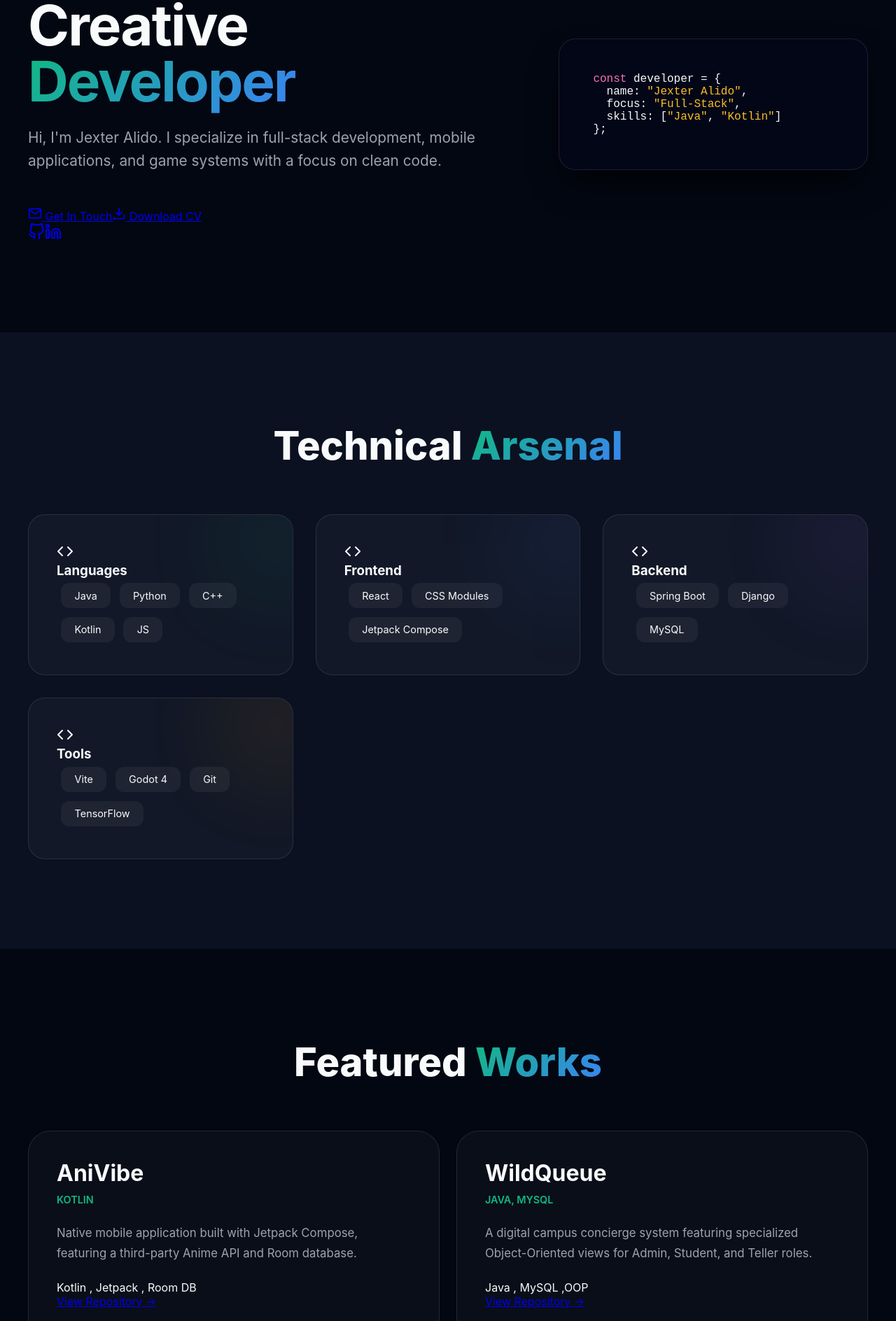
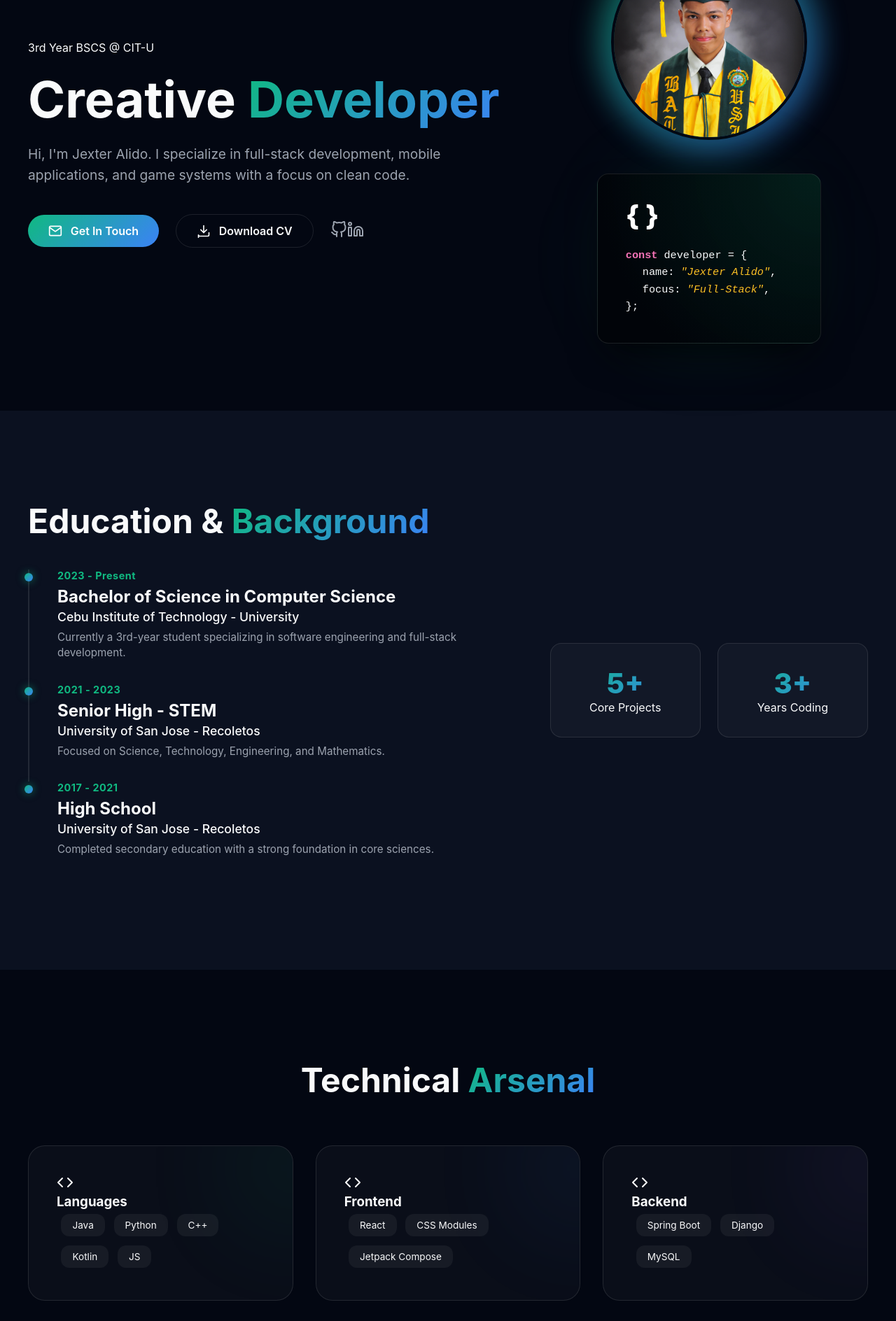
Before and after one commit to Jxrtd/portfolio, a React (Vite) app: page / in a window 1280 px wide. Shown: the part 240-2128 px from the top of the page at 70% size. Built offline with nearby package versions, Linux system fonts and the light colour scheme.

Commit message:
fix css and added profile

```diff
--- a/src/App.jsx
+++ b/src/App.jsx
@@ -1,5 +1,6 @@
 import React from "react";
 import myResume from "./assets/Alido_Resume (2).pdf";
+import myProfilePic from "./assets/pfp.png";
 
 // --- CUSTOM SVG COMPONENTS ---
 const GithubIcon = () => (
@@ -79,8 +80,6 @@ const CodeIcon = () => (
   </svg>
 );
 
-// --- SECTIONS ---
-
 function Navigation() {
   return (
     <nav className="nav-blur">
@@ -92,6 +91,7 @@ function Navigation() {
         </div>
         <div className="nav-links">
           <a href="#about">About</a>
+          <a href="#cv-summary">Education</a>
           <a href="#skills">Skills</a>
           <a href="#projects">Projects</a>
         </div>
@@ -120,7 +120,11 @@ function Hero() {
             >
               <MailIcon /> Get In Touch
             </a>
-            <a href={myResume} download className="btn btn-outline">
+            <a
+              href={myResume}
+              download="Alido_Resume.pdf"
+              className="btn btn-outline"
+            >
               <DownloadIcon /> Download CV
             </a>
             <div className="social-group">
@@ -143,22 +147,103 @@ function Hero() {
             </div>
           </div>
         </div>
+
+        {/* UPDATED VISUAL SECTION WITH PROFILE PICTURE */}
         <div className="hero-visual">
-          <div className="code-display-box">
-            <pre className="code-snippet">
-              <code>
-                <span className="token-keyword">const</span> developer = {"{"}{" "}
-                <br />
-                &nbsp;&nbsp;name:{" "}
-                <span className="token-string">"Jexter Alido"</span>,<br />
-                &nbsp;&nbsp;focus:{" "}
-                <span className="token-string">"Full-Stack"</span>,<br />
-                &nbsp;&nbsp;skills: [
-                <span className="token-string">"Java"</span>,{" "}
-                <span className="token-string">"Kotlin"</span>]<br />
-                {"}"};
-              </code>
-            </pre>
+          <div className="hero-image-container">
+            <div className="image-glow"></div>
+            <img
+              src={myProfilePic}
+              alt="Jexter Alido"
+              className="profile-img"
+            />
+          </div>
+
+          <div className="hero-code-box">
+            <div className="code-display">
+              <span className="code-braces">{"{ }"}</span>
+              <pre className="code-snippet">
+                <code>
+                  <span className="code-line">
+                    <span className="code-keyword">const</span> developer ={" "}
+                    {"{"}
+                  </span>
+                  <span className="code-line indent-1">
+                    name: <span className="code-value">"Jexter Alido"</span>,
+                  </span>
+                  <span className="code-line indent-1">
+                    focus: <span className="code-value">"Full-Stack"</span>,
+                  </span>
+                  <span className="code-line">{"}"};</span>
+                </code>
+              </pre>
+            </div>
+          </div>
+        </div>
+      </div>
+    </section>
+  );
+}
+
+// EDUCATION & BACKGROUND COMPONENT
+function CVExperience() {
+  const education = [
+    {
+      year: "2023 - Present",
+      title: "Bachelor of Science in Computer Science",
+      org: "Cebu Institute of Technology - University",
+      desc: "Currently a 3rd-year student specializing in software engineering and full-stack development.",
+    },
+    {
+      year: "2021 - 2023",
+      title: "Senior High - STEM",
+      org: "University of San Jose - Recoletos",
+      desc: "Focused on Science, Technology, Engineering, and Mathematics.",
+    },
+    {
+      year: "2017 - 2021",
+      title: "High School",
+      org: "University of San Jose - Recoletos",
+      desc: "Completed secondary education with a strong foundation in core sciences.",
+    },
+  ];
+
+  return (
+    <section className="section bg-alt" id="cv-summary">
+      <div className="container">
+        <div className="cv-grid">
+          <div className="cv-info">
+            <h2
+              className="section-title"
+              style={{ textAlign: "left", marginBottom: "2.5rem" }}
+            >
+              Education & <span className="gradient-text">Background</span>
+            </h2>
+
+            <div className="timeline">
+              {education.map((edu, index) => (
+                <div key={index} className="cv-item">
+                  <div className="cv-dot"></div>
+                  <div className="cv-content">
+                    <p className="cv-date">{edu.year}</p>
+                    <h3>{edu.title}</h3>
+                    <p className="cv-org">{edu.org}</p>
+                    <p className="cv-desc">{edu.desc}</p>
+                  </div>
+                </div>
+              ))}
+            </div>
+          </div>
+
+          <div className="cv-stats">
+            <div className="stat-card">
+              <span className="stat-num">5+</span>
+              <span className="stat-label">Core Projects</span>
+            </div>
+            <div className="stat-card">
+              <span className="stat-num">3+</span>
+              <span className="stat-label">Years Coding</span>
+            </div>
           </div>
         </div>
       </div>
@@ -185,13 +270,12 @@ function Skills() {
     },
     {
       category: "Tools",
-      items: ["Vite", "Godot 4", "Git", "TensorFlow"],
+      items: ["Vite", "Godot 4", "Git"],
       color: "#f59e0b",
     },
   ];
-
   return (
-    <section className="section bg-alt" id="skills">
+    <section className="section" id="skills">
       <div className="container">
         <h2 className="section-title">
           Technical <span className="gradient-text">Arsenal</span>
@@ -228,54 +312,53 @@ function Projects() {
     {
       title: "AniVibe",
       subtitle: "Kotlin",
-      desc: "Native mobile application built with Jetpack Compose, featuring a third-party Anime API and Room database.",
-      tags: ["Kotlin ,", " Jetpack ,", " Room DB "],
+      desc: "Native mobile app with Jetpack Compose and Room database.",
+      tags: ["Kotlin", "Jetpack", "Room"],
       link: "https://github.com/Jxrtd/AniVibe",
     },
     {
       title: "WildQueue",
       subtitle: "Java, MySQL",
-      desc: "A digital campus concierge system featuring specialized Object-Oriented views for Admin, Student, and Teller roles.",
-      tags: ["Java ,", " MySQL ,", "OOP "],
+      desc: "Digital concierge with specialized OOP views for Admin and Students.",
+      tags: ["Java", "MySQL", "OOP"],
       link: "https://github.com/jangkayl/WildQueue",
     },
     {
-      title: "BankRap E-Wallet",
+      title: "BankRap",
       subtitle: "Python, Django",
-      desc: "P2P micro-lending platform designed for student borrowers through a secure digital ecosystem.",
-      tags: ["Python ,", " Django ,", " MySQL "],
+      desc: "P2P micro-lending platform handling complex secure schemas.",
+      tags: ["Python", "Django", "MySQL"],
       link: "https://github.com/jangkayl/BankRap---Django",
     },
     {
       title: "CineHub",
       subtitle: "React",
-      desc: "Responsive SPA using React and Vite featuring a custom favoriting system with Local Storage persistence.",
-      tags: ["React ,", " Vite ,", " API "],
+      desc: "Responsive movie browsing SPA with Local Storage persistence.",
+      tags: ["React", "Vite", "API"],
       link: "https://github.com/Jxrtd/CineHub",
     },
     {
       title: "Tepok",
-      subtitle: "Godot 4, GDScript",
-      desc: "Customizable game configuration interface with real-time sensitivity scaling and multi-channel audio mixing.",
-      tags: ["Godot 4 ,", " GDScript ,", " Game UI "],
+      subtitle: "Godot 4",
+      desc: "Puzzle platformer with dynamic UI and audio systems.",
+      tags: ["Godot 4", "GDScript"],
       link: "https://github.com/drewdreww/tepok-game",
     },
   ];
-
   return (
-    <section className="section" id="projects">
+    <section className="section bg-alt" id="projects">
       <div className="container">
         <h2 className="section-title">
           Featured <span className="gradient-text">Works</span>
         </h2>
-        <div className="project-bento-grid">
+        <div className="project-grid">
           {projects.map((p, i) => (
-            <div key={i} className="bento-project-card">
+            <div key={i} className="glass-project-card">
               <div className="project-header">
                 <h3>{p.title}</h3>
                 <span className="project-subtitle">{p.subtitle}</span>
               </div>
-              <p className="project-desc">{p.desc}</p>
+              <p className="project-desc-long">{p.desc}</p>
               <div className="tag-row">
                 {p.tags.map((t) => (
                   <span key={t} className="mini-tag">
@@ -289,7 +372,7 @@ function Projects() {
                 rel="noreferrer"
                 className="project-link"
               >
-                View Repository →
+                View Repo →
               </a>
             </div>
           ))}
@@ -305,6 +388,7 @@ function App() {
       <Navigation />
       <main>
         <Hero />
+        <CVExperience />
         <Skills />
         <Projects />
       </main>
@@ -314,5 +398,4 @@ function App() {
     </div>
   );
 }
-
 export default App;
--- a/src/index.css
+++ b/src/index.css
@@ -12,79 +12,191 @@
 body { background-color: var(--bg-dark); color: var(--text-main); font-family: 'Inter', sans-serif; }
 .gradient-text { background: var(--accent-gradient); -webkit-background-clip: text; -webkit-text-fill-color: transparent; }
 
-/* Sections */
+/* --- Code Snippet UI --- */
+.hero-code-box { position: relative; display: flex; justify-content: center; z-index: 1; }
+.hero-code-box::before { content: ''; position: absolute; inset: -1rem; background: radial-gradient(circle, rgba(16, 185, 129, 0.25) 0%, transparent 70%); border-radius: 2rem; filter: blur(50px); z-index: -1; }
+
+.code-display {
+  position: relative;
+  background: radial-gradient(circle at top right, rgba(16, 185, 129, 0.15), #010409 80%);
+  background-color: #010409;
+  border: 1px solid var(--border);
+  border-radius: 1rem;
+  padding: 2.5rem;
+  color: var(--text-main);
+  box-shadow: 0 25px 50px -12px rgba(0, 0, 0, 0.7);
+  min-width: 320px;
+}
+.code-braces { font-size: 2.5rem; font-weight: 800; line-height: 1; margin-bottom: 1.5rem; display: block; color: #ffffff; }
+.code-snippet { font-family: 'Fira Code', monospace; font-size: 0.95rem; line-height: 1.6; }
+.code-keyword { color: #f472b6; font-weight: 600; }
+.code-value { color: #fbbf24; font-style: italic; }
+.code-line { display: block; }
+.indent-1 { padding-left: 1.5rem; }
+
+/* --- Sections & Layout --- */
 .section { padding: 8rem 2rem; }
 .bg-alt { background-color: var(--bg-alt); }
 .container { max-width: 1200px; margin: 0 auto; }
-.section-title { font-size: 3.5rem; margin-bottom: 4rem; text-align: center; font-weight: 800; }
+.section-title { font-size: 3rem; margin-bottom: 4rem; text-align: center; }
 
-/* Nav */
+/* --- Nav --- */
 .nav-blur { position: fixed; top: 0; width: 100%; z-index: 100; background: rgba(3, 7, 18, 0.8); backdrop-filter: blur(10px); border-bottom: 1px solid var(--border); }
-.nav-content { max-width: 1200px; margin: 0 auto; padding: 1.2rem 2rem; display: flex; justify-content: space-between; align-items: center; }
-.nav-links a { text-decoration: none; color: var(--text-dim); transition: 0.3s; margin-left: 2.5rem; font-weight: 500; }
+.nav-content { max-width: 1200px; margin: 0 auto; padding: 1rem 2rem; display: flex; justify-content: space-between; align-items: center; }
+.nav-links a { text-decoration: none; color: var(--text-dim); transition: 0.3s; margin-left: 2rem; }
 .nav-links a:hover { color: #10b981; }
 
-/* Hero */
-.hero { padding: 12rem 2rem 8rem; }
-.hero-container { max-width: 1200px; margin: 0 auto; display: grid; grid-template-columns: 1.2fr 0.8fr; gap: 6rem; align-items: center; }
-.hero-title { font-size: 5rem; margin: 1.5rem 0; line-height: 1; letter-spacing: -2px; }
-.hero-description { font-size: 1.3rem; color: var(--text-dim); line-height: 1.6; margin-bottom: 3rem; }
+/* --- Hero & Buttons --- */
+.hero { padding: 10rem 2rem 6rem; }
+.hero-container { max-width: 1200px; margin: 0 auto; display: grid; grid-template-columns: 1.2fr 0.8fr; gap: 4rem; align-items: center; }
+.hero-title { font-size: 4.5rem; margin: 1.5rem 0; line-height: 1.1; }
+.hero-description { font-size: 1.2rem; color: var(--text-dim); line-height: 1.6; margin-bottom: 2.5rem; }
+.hero-actions { display: flex; align-items: center; gap: 1.5rem; flex-wrap: wrap; }
+.btn { padding: 0.8rem 1.8rem; border-radius: 50px; display: flex; align-items: center; gap: 0.75rem; font-weight: 600; text-decoration: none; transition: 0.3s; }
+.btn-primary { background: var(--accent-gradient); color: white; }
+.btn-outline { border: 1px solid var(--border); color: var(--text-main); }
+.btn-outline:hover { background: rgba(255, 255, 255, 0.05); border-color: #3b82f6; transform: translateY(-3px); }
+.social-btn { color: var(--text-dim); transition: 0.3s; }
+.social-btn:hover { color: #10b981; transform: scale(1.1); }
 
-/* Code Snippet Fix */
-.code-display-box {
-  background: #020617;
-  padding: 3rem;
-  border-radius: 1.5rem;
-  border: 1px solid var(--border);
-  box-shadow: 0 25px 50px -12px rgba(0, 0, 0, 0.8);
-}
-.code-snippet { font-family: 'Fira Code', monospace; color: #f8fafc; font-size: 1rem; }
-.token-keyword { color: #f472b6; }
-.token-string { color: #fbbf24; }
+/* --- CV / Background Section --- */
+.cv-grid { display: grid; grid-template-columns: 1.5fr 1fr; gap: 4rem; align-items: center; }
+.cv-item { position: relative; padding-left: 2rem; border-left: 2px solid var(--border); }
+.cv-dot { position: absolute; left: -7px; top: 0; width: 12px; height: 12px; border-radius: 50%; background: var(--accent-gradient); box-shadow: 0 0 10px rgba(16, 185, 129, 0.5); }
+.cv-content h3 { font-size: 1.4rem; margin-bottom: 0.5rem; }
+.cv-org { color: #10b981; font-weight: 600; }
+.cv-stats { display: grid; grid-template-columns: 1fr 1fr; gap: 1.5rem; }
+.stat-card { background: var(--glass); border: 1px solid var(--border); padding: 2rem; border-radius: 1rem; text-align: center; transition: 0.3s; }
+.stat-card:hover { transform: translateY(-5px); border-color: #3b82f6; }
+.stat-num { display: block; font-size: 2.5rem; font-weight: 800; background: var(--accent-gradient); -webkit-background-clip: text; -webkit-text-fill-color: transparent; }
 
-/* Projects Bento Grid */
-.project-bento-grid {
-  display: grid;
-  grid-template-columns: repeat(6, 1fr);
-  grid-auto-rows: minmax(300px, auto);
-  gap: 1.5rem;
+/* --- Skills & Projects --- */
+.skills-bento-grid { display: grid; grid-template-columns: repeat(auto-fit, minmax(280px, 1fr)); gap: 2rem; }
+.skill-bento-card { position: relative; background: var(--glass); border: 1px solid var(--border); border-radius: 24px; padding: 2.5rem; transition: 0.4s; overflow: hidden; }
+.skill-bento-card:hover { border-color: var(--accent-color); transform: translateY(-5px); }
+.skill-card-glow { position: absolute; top: -20%; right: -20%; width: 150px; height: 150px; background: var(--accent-color); filter: blur(80px); opacity: 0.1; }
+.skill-pill { background: rgba(255, 255, 255, 0.05); padding: 0.5rem 1rem; border-radius: 12px; font-size: 0.85rem; transition: 0.3s; display: inline-block; margin: 0.4rem; }
+.skill-pill:hover { background: var(--accent-color); color: white; }
+
+.project-grid { display: grid; grid-template-columns: repeat(auto-fit, minmax(320px, 1fr)); gap: 2.5rem; }
+.glass-project-card { background: var(--glass); border: 1px solid var(--border); padding: 2rem; border-radius: 1.5rem; transition: 0.4s; }
+.glass-project-card:hover { border-color: #10b981; transform: translateY(-10px); }
+.project-subtitle { color: #10b981; font-style: italic; font-size: 0.8rem; }
+.mini-tag { font-size: 0.75rem; color: #10b981; background: rgba(16, 185, 129, 0.1); padding: 0.2rem 0.6rem; border-radius: 4px; margin-right: 0.5rem; }
+
+/* --- Education / CV Section styling --- */
+./* --- Updated Education Timeline Styling --- */
+.timeline {
+  display: flex;
+  flex-direction: column;
+  gap: 1rem;
 }
 
-.bento-project-card {
-  grid-column: span 3; /* Default: half width */
-  background: var(--glass);
-  border: 1px solid var(--border);
-  padding: 2.5rem;
-  border-radius: 2rem;
-  transition: 0.4s cubic-bezier(0.4, 0, 0.2, 1);
+.cv-item {
+  position: relative;
+  padding-left: 2.5rem;
+  border-left: 2px solid var(--border);
+  padding-bottom: 2rem;
+}
+
+/* Removes the trailing line on the last item */
+.cv-item:last-child {
+  border-left: 2px solid transparent;
+}
+
+.cv-dot {
+  position: absolute;
+  left: -7px;
+  top: 5px;
+  width: 12px;
+  height: 12px;
+  border-radius: 50%;
+  background: var(--accent-gradient);
+  box-shadow: 0 0 12px rgba(16, 185, 129, 0.6);
+}
+
+.cv-date {
+  color: #10b981;
+  font-weight: 700;
+  font-size: 0.9rem;
+  margin-bottom: 0.4rem;
+  letter-spacing: 0.5px;
+}
+
+.cv-content h3 {
+  font-size: 1.5rem;
+  color: var(--text-main);
+  margin-bottom: 0.25rem;
+  font-weight: 700;
+}
+
+.cv-org {
+  color: var(--text-main);
+  font-weight: 500;
+  font-size: 1.1rem;
+  margin-bottom: 0.5rem;
+}
+
+.cv-desc {
+  color: var(--text-dim);
+  font-size: 0.95rem;
+  line-height: 1.5;
+}
+
+/* --- Profile Image Styling --- */
+.hero-visual {
   display: flex;
   flex-direction: column;
+  gap: 2rem;
+  align-items: center;
 }
 
-/* Make AniVibe and WildQueue larger/featured */
-.bento-project-card:nth-child(1),
-.bento-project-card:nth-child(2) { grid-column: span 3; }
-.bento-project-card:nth-child(3) { grid-column: span 6; } /* Featured Wide Card */
-
-.bento-project-card:hover {
-  transform: translateY(-8px);
-  border-color: #10b981;
-  background: rgba(255, 255, 255, 0.05);
+.hero-image-container {
+  position: relative;
+  width: 280px;
+  height: 280px;
+  margin-bottom: 1rem;
 }
 
-.project-header h3 { font-size: 2rem; margin-bottom: 0.5rem; }
-.project-subtitle { color: #10b981; font-weight: 600; font-size: 0.9rem; text-transform: uppercase; }
-.project-desc { color: var(--text-dim); line-height: 1.7; margin: 1.5rem 0; font-size: 1.05rem; }
+.image-glow {
+  position: absolute;
+  inset: -10px;
+  background: var(--accent-gradient);
+  border-radius: 50%;
+  filter: blur(20px);
+  opacity: 0.4;
+  animation: pulse 4s infinite;
+}
 
-/* Skills Bento */
-.skills-bento-grid { display: grid; grid-template-columns: repeat(auto-fit, minmax(280px, 1fr)); gap: 2rem; }
-.skill-bento-card { position: relative; background: var(--glass); border: 1px solid var(--border); padding: 2.5rem; border-radius: 1.5rem; overflow: hidden; }
-.skill-card-glow { position: absolute; top: -10%; right: -10%; width: 120px; height: 120px; background: var(--accent-color); filter: blur(70px); opacity: 0.15; }
-.skill-pill { background: rgba(255,255,255,0.05); padding: 0.6rem 1.2rem; border-radius: 12px; font-size: 0.9rem; margin: 0.4rem; display: inline-block; transition: 0.3s; }
-.skill-pill:hover { background: var(--accent-color); color: white; }
+.profile-img {
+  position: relative;
+  width: 100%;
+  height: 100%;
+  object-fit: cover;
+  border-radius: 50%;
+  border: 4px solid var(--bg-dark);
+  z-index: 1;
+}
 
-@media (max-width: 1024px) {
-  .hero-container { grid-template-columns: 1fr; text-align: center; }
-  .project-bento-grid { grid-template-columns: 1fr; }
-  .bento-project-card { grid-column: span 1 !important; }
+@keyframes pulse {
+  0%, 100% { opacity: 0.4; transform: scale(1); }
+  50% { opacity: 0.6; transform: scale(1.05); }
 }
+
+/* Ensure the code box still looks good below the image */
+.hero-code-box {
+  width: 100%;
+  max-width: 400px;
+}
+
+@media (max-width: 768px) {
+  .hero-image-container {
+    width: 200px;
+    height: 200px;
+  }
+}
+
+@media (max-width: 768px) {
+  .hero-container, .cv-grid { grid-template-columns: 1fr; text-align: center; }
+  .nav-links { display: none; }
+}
```
Also changed, not shown: src/assets/pfp.png (added).
